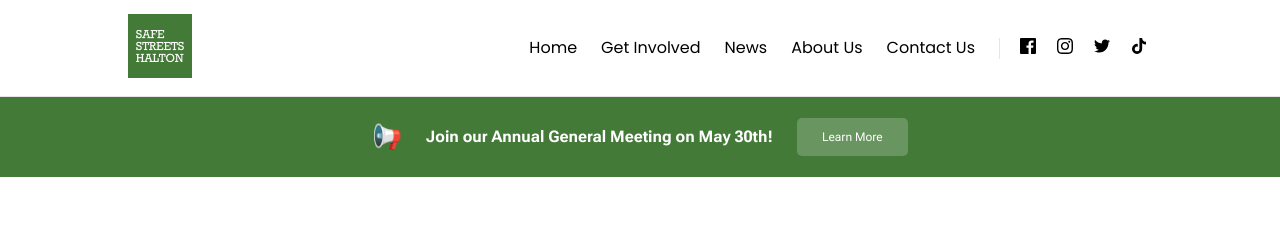
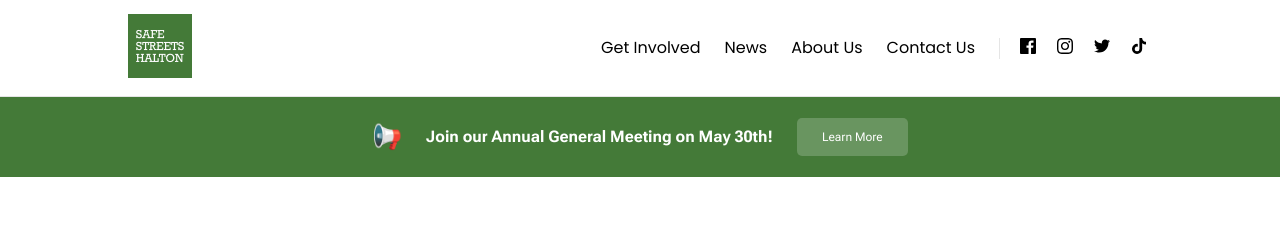
Before and after one commit to Safe-Streets-Halton/safe-streets-halton.github.io, a Jekyll site: the page built from get-involved.md, in a window 1280 px wide. Shown: the top 231 px of the page. Built offline with Jekyll 4.4.1, drawn with Linux system fonts in a browser that asks for light colours.

Commit message:
Hiding homepage from the navbar links

```diff
--- a/_includes/header.html
+++ b/_includes/header.html
@@ -12,7 +12,7 @@
             <div class="site-nav__links">
                 {%- for path in page_paths -%}
                     {%- assign my_page = site.pages | where: "path", path | first -%}
-                    {%- if my_page.title -%}
+                    {%- if my_page.title and my_page.url != "/" -%}
                     <a class="page-link" href="{{ my_page.url | relative_url }}">{{ my_page.title | escape }}</a>
                     {%- endif -%}
                 {%- endfor -%}
```
